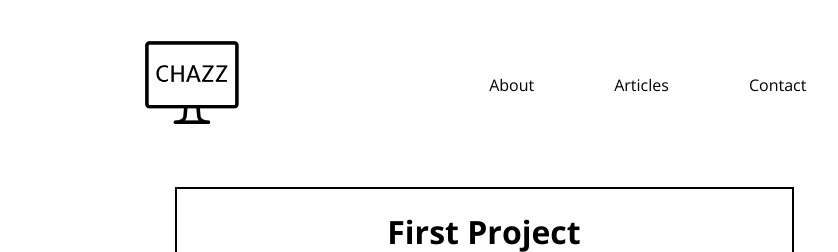
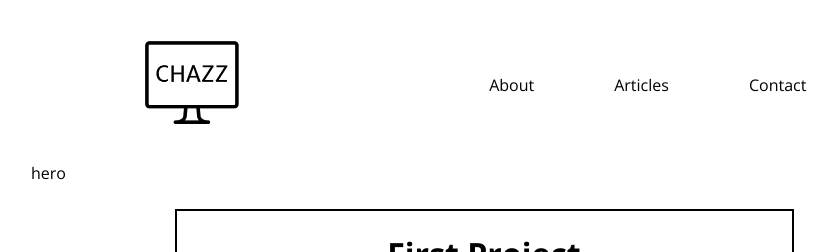
Before and after one commit to czcarrizales/react-portfolio, a React (Create React App) app: page / in a window 1280 px wide. Shown: the top 252 px of the page, without its empty margins (156-994 px from the left). Built offline with nearby package versions, Linux system fonts and the light colour scheme.

Commit message:
add base hero component files

```diff
--- a/src/components/App.js
+++ b/src/components/App.js
@@ -1,6 +1,7 @@
 import "../css/App.css";
 import Showcase from "../components/Showcase";
 import Navbar from '../components/Navbar'
+import Hero from '../components/Hero'
 
 function App() {
   let portfolio = [
@@ -24,6 +25,7 @@ function App() {
   return (
     <div>
       <Navbar />
+      <Hero />
       <div className="portfolio-container">
         {portfolio.map((p) => {
           return <Showcase title={p.title} text={p.text} />;
--- /dev/null
+++ b/src/components/Hero.js
@@ -0,0 +1,9 @@
+import React from "react";
+
+export default function Hero() {
+    return (
+        <div>
+            hero
+        </div>
+    )
+}
```
Also changed, not shown: src/css/Hero.css (added).
